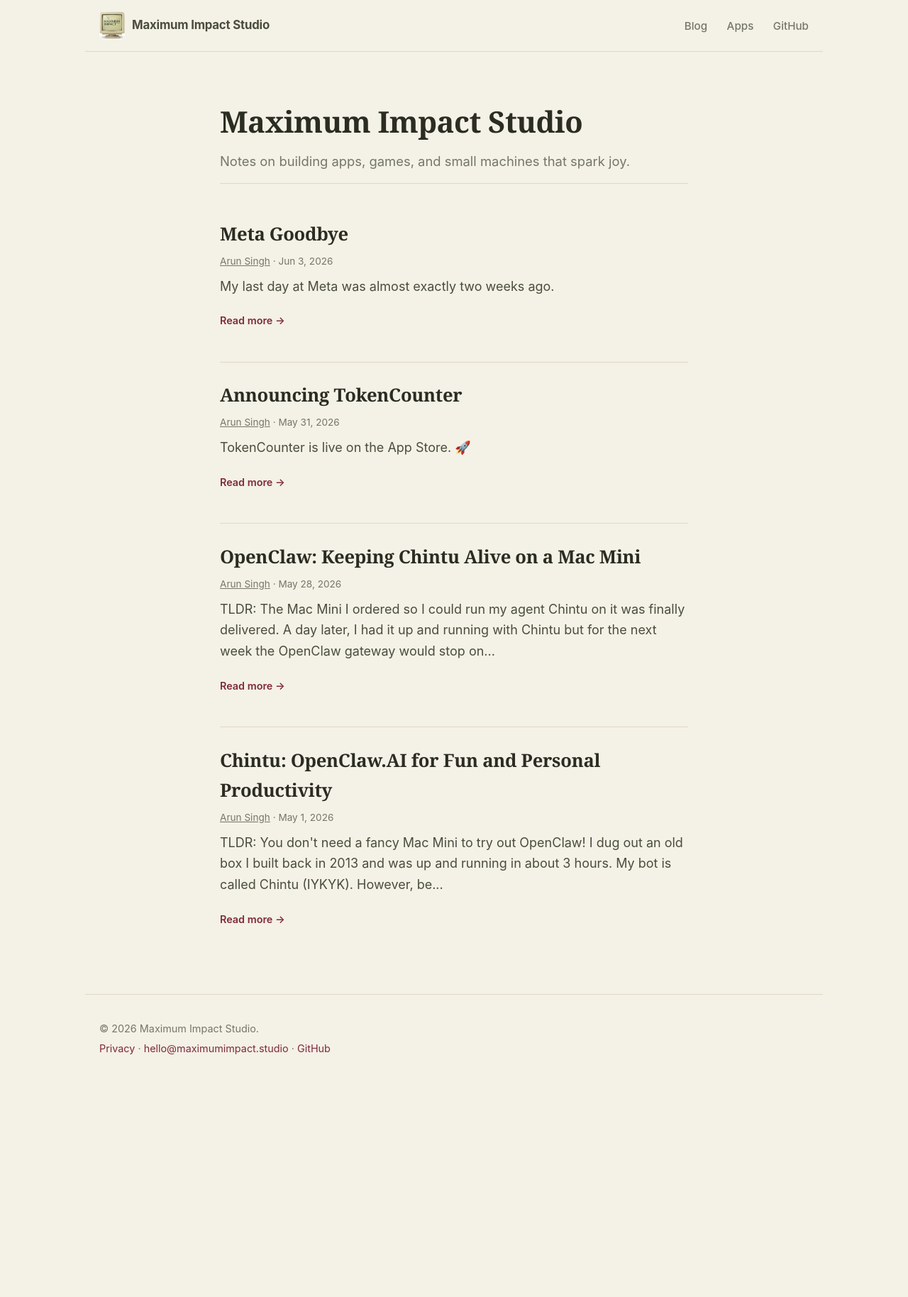
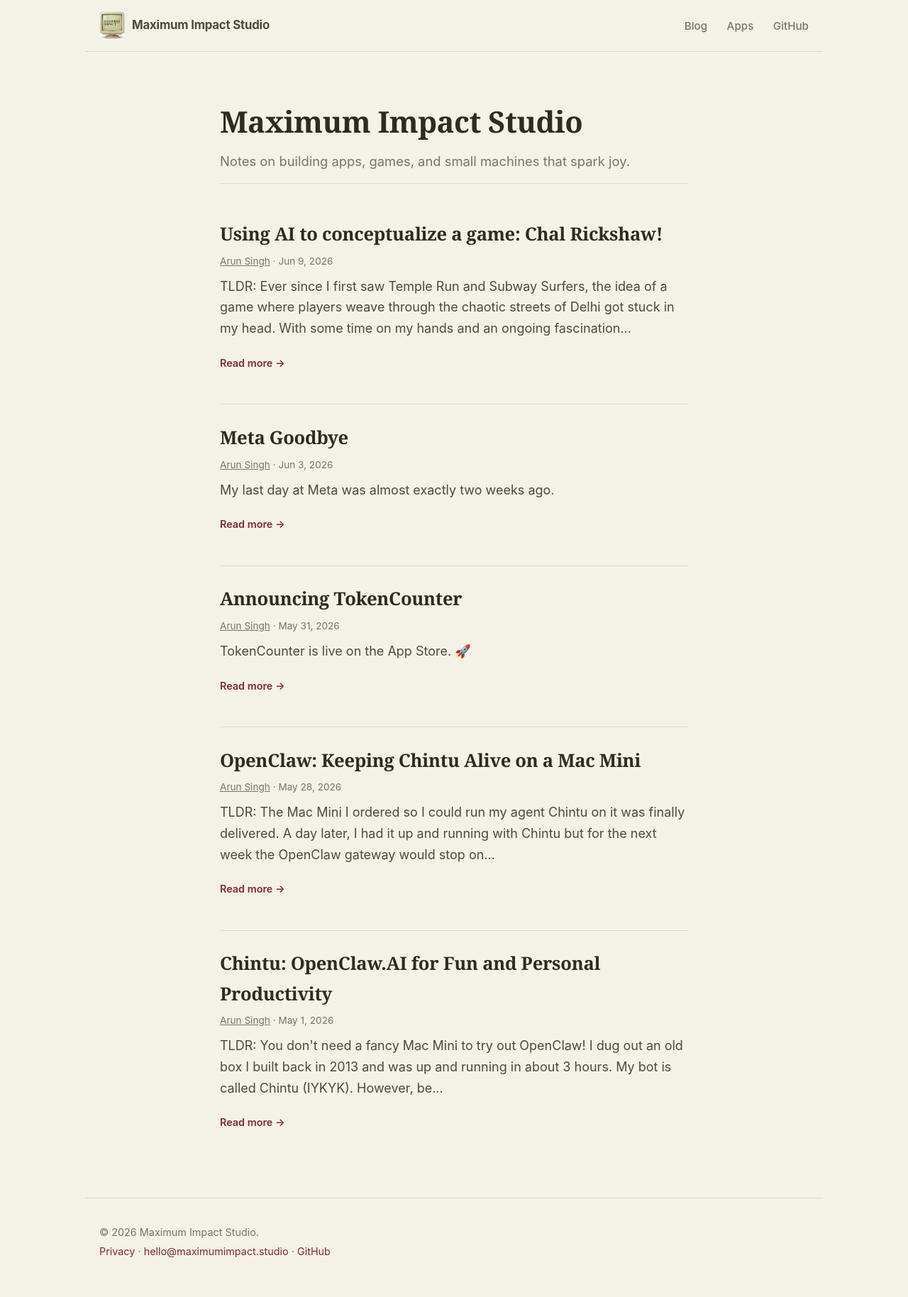
Before and after one commit to arunjeetsingh/maximum-impact-studio, a Jekyll site: the page built from index.html, in a window 1280 px wide. Shown: the whole page at 71% size. Built offline with Jekyll 4.4.1, drawn with Linux system fonts in a browser that asks for light colours; before the commit the page ends 1541 px from its top, so only the background shows below that.

Commit message:
Add blog post: Using AI to conceptualize Chal Rickshaw
New post (dated 2026-06-09) walking through how the Chal Rickshaw concept
videos were made with Chintu (Opus) + Gemini Nano Banana Pro + Veo.

- _posts/2026-06-09-using-ai-to-conceptualize-chal-rickshaw.md (from Arun's
  polished Google Doc, narrative + TLDR preserved).
- 4 concept-art stills (hero, cow, thulla, convoy) web-optimized to JPG.
- Both concept videos self-hosted (H.264, faststart, ~10-11MB each) with
  poster frames, embedded at the two video-insertion markers from the doc.
- CSS: .post-figure-portrait (cap tall stills) + .post-video block.

```diff
--- /dev/null
+++ b/_posts/2026-06-09-using-ai-to-conceptualize-chal-rickshaw.md
@@ -0,0 +1,87 @@
+---
+layout: post
+title: "Using AI to conceptualize a game: Chal Rickshaw!"
+date: 2026-06-09
+author: Arun Singh
+description: "How I worked with Chintu (my OpenClaw bot on Opus), Gemini's Nano Banana Pro, and Veo to turn a handful of reference images into two concept videos for Chal Rickshaw! — an endless runner set on the streets of Delhi."
+---
+
+TLDR: Ever since I first saw Temple Run and Subway Surfers, the idea of a game where players weave through the chaotic streets of Delhi got stuck in my head. With some time on my hands and an ongoing fascination with agentic engineering, I finally took the plunge and started building it. For now I'm calling it Chal Rickshaw! I'm sharing a couple of concept videos of what I'm going for. Both videos were produced by Chintu, my OpenClaw bot, running on Opus and orchestrating Gemini's Nano Banana Pro for image generation and Veo for video generation. Here's the story of how a few reference images turned into a moving concept reel and how we iterated it into a second, sharper cut.
+
+## Building the concept videos
+
+### Starting with a concept
+
+Like a lot of game ideas, this one was easier to feel than to describe. Instead of writing a brief, I generated a handful of reference images in Gemini to capture the vibe. A behind-the-rickshaw chase view down a busy Delhi street with AUTO STAND and TEA STALL signs and an overhead street sign in English and Hindi. A green-and-yellow auto with two passengers, dust trails, and a display with score, coins and power-ups. Those frames became the visual bar. They showed the desi street interactions I wanted to build the whole game around:
+
+<figure class="post-figure post-figure-portrait">
+  <img src="{{ '/assets/img/posts/chal-rickshaw-hero.jpg' | relative_url }}" alt="Concept art of Chal Rickshaw: a behind-the-rickshaw chase view down a busy Delhi street with shop signs and an overhead route banner" loading="lazy">
+  <figcaption>Concept art: the behind-the-rickshaw hero view that set the visual bar.</figcaption>
+</figure>
+
+Then I storyboarded some key elements:
+
+- A gau mata (holy cow) wandering into the lane. Something to respect and dodge, never hit!
+- A Delhi Police constable (lovingly called thulla) flagging you down for a little chai pani.
+- A babu/neta (VIP) convoy that brings the whole road to a crawl.
+
+### From stills to a moving reel
+
+Reference stills are nice, but I wanted to see it move. So Chintu and I worked together to expand the world. We generated more scenes with Nano Banana Pro with each new beat, the cow approach, the constable shakedown, the VIP convoy, and the victory bonus rendered in the same illustrated style by referencing the existing start frame so everything stayed consistent.
+
+Then, overnight, Chintu stitched it all together into the first concept video animating each still with subtle motion and sequencing the beats into a single portrait-format reel using Veo. I woke up to a finished sizzle reel built from art that didn't exist 24 hours earlier.
+
+<figure class="post-video">
+  <video controls playsinline preload="metadata" poster="{{ '/assets/img/posts/chal-rickshaw-concept-v1-poster.jpg' | relative_url }}">
+    <source src="{{ '/assets/video/posts/chal-rickshaw-concept-v1.mp4' | relative_url }}" type="video/mp4">
+    Your browser doesn't support embedded video. <a href="{{ '/assets/video/posts/chal-rickshaw-concept-v1.mp4' | relative_url }}">Download the clip</a>.
+  </video>
+  <figcaption>Concept video 1: the first version that showed all the interactions stitched together.</figcaption>
+</figure>
+
+### Iterating on the interactions
+
+The first cut was fun, but watching it back surfaced things only a human (and a desi one) would catch. We did a focused revision pass on the interactions:
+
+- **Gau mata:** In the first cut the auto could appear to hit the cow. That's a no go! We retired that beat entirely. Now the cow drifts between lanes on approach, the reward (a "Gaumata Speed Award") is only for a clean dodge, and a mistake turns into a "say sorry / feed the cow" moment instead of a collision.
+
+<figure class="post-figure post-figure-portrait">
+  <img src="{{ '/assets/img/posts/chal-rickshaw-cow.jpg' | relative_url }}" alt="Concept art of a holy cow (gau mata) wandering into the rickshaw's lane" loading="lazy">
+  <figcaption>Gau mata wandering into the lane — respect and dodge, never hit.</figcaption>
+</figure>
+
+- **Thulla:** This is everyone's favourite scene, so we gave it more personality. An angry preamble as he flags you down, and a satisfied payoff line once he's satisfied. More character, more comedy.
+
+<figure class="post-figure post-figure-portrait">
+  <img src="{{ '/assets/img/posts/chal-rickshaw-thulla.jpg' | relative_url }}" alt="Concept art of a Delhi police constable (thulla) flagging the rickshaw down for a bribe" loading="lazy">
+  <figcaption>The thulla shakedown — flag you down, collect the chai paani.</figcaption>
+</figure>
+
+- **VIP/babu convoy:** Already landed well, so we left it as-is.
+
+<figure class="post-figure post-figure-portrait">
+  <img src="{{ '/assets/img/posts/chal-rickshaw-convoy.jpg' | relative_url }}" alt="Concept art of a VIP/babu convoy with police escort jamming the whole road" loading="lazy">
+  <figcaption>The VIP/babu convoy with police escort that jams the whole road.</figcaption>
+</figure>
+
+We regenerated just the affected frames then rebuilt the reel with Veo into a second, tighter concept video.
+
+<figure class="post-video">
+  <video controls playsinline preload="metadata" poster="{{ '/assets/img/posts/chal-rickshaw-concept-v2-poster.jpg' | relative_url }}">
+    <source src="{{ '/assets/video/posts/chal-rickshaw-concept-v2.mp4' | relative_url }}" type="video/mp4">
+    Your browser doesn't support embedded video. <a href="{{ '/assets/video/posts/chal-rickshaw-concept-v2.mp4' | relative_url }}">Download the clip</a>.
+  </video>
+  <figcaption>Concept video 2: being kinder to gau mata and jazzing up the thulla.</figcaption>
+</figure>
+
+### What this workflow looked like
+
+The fun part is how little of this was "me drawing" and how much was directing:
+
+- I set the creative direction with reference art and feedback in plain language.
+- Chintu (Opus) orchestrated the tools by prompting Nano Banana Pro for consistent frames, cleaning them up, and driving Veo to animate and stitch.
+- We iterated conversationally. I would watch the cut, give notes, Chintu would regenerate only what changed and rebuild. Tight loop, no asset pipeline ceremony.
+
+### What's next
+
+These are concept reels, not the game itself — but the actual Godot build is already underway, with the same cow, thulla and convoy interactions making their way in. More to share soon. For now, Chal Rickshaw!
--- a/assets/css/style.css
+++ b/assets/css/style.css
@@ -122,6 +122,17 @@
 @media (max-width: 520px) {
   .post-figure-pair img { max-width: 100%; }
 }
+/* Portrait stills (game concept art) — cap height so tall frames don't dominate. */
+.post-figure-portrait img { max-height: 460px; width: auto; }
+/* Self-hosted portrait concept videos. */
+.post-video { margin: 2rem 0; text-align: center; }
+.post-video video {
+  max-width: 100%; max-height: 600px; height: auto; border-radius: 18px;
+  border: 1px solid var(--border); box-shadow: 0 4px 16px rgba(74,77,60,.1);
+}
+.post-video figcaption {
+  font-family: var(--sans); font-size: .85rem; color: var(--muted); margin-top: .75rem;
+}
 
 /* ---------- App grid (now on /apps/) ---------- */
 .studio-hero { padding: 2.5rem 0 1rem; }
```
Also changed, not shown: assets/img/posts/chal-rickshaw-concept-v1-poster.jpg (added), assets/img/posts/chal-rickshaw-concept-v2-poster.jpg (added), assets/img/posts/chal-rickshaw-convoy.jpg (added), assets/img/posts/chal-rickshaw-cow.jpg (added), assets/img/posts/chal-rickshaw-hero.jpg (added), assets/img/posts/chal-rickshaw-thulla.jpg (added), 2 other files.
